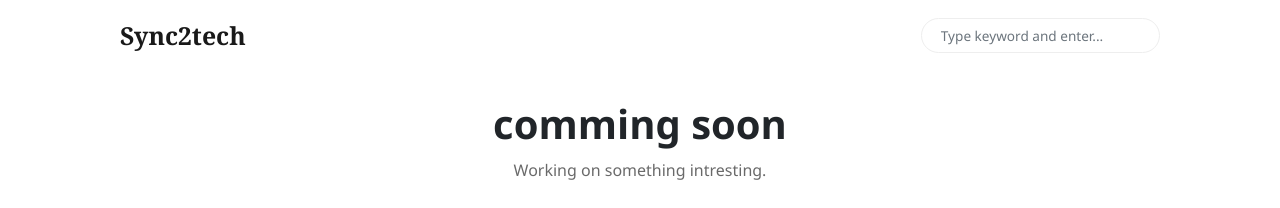
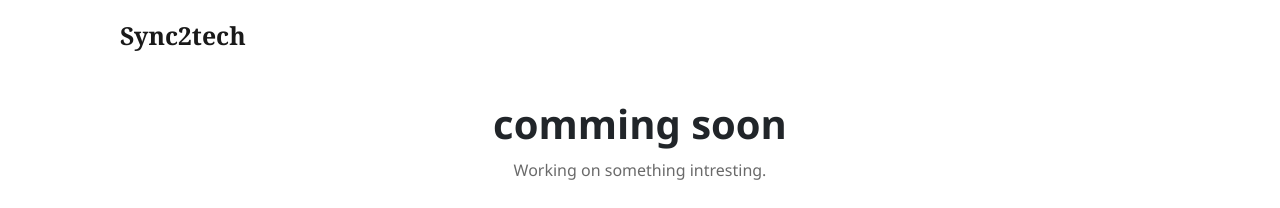
Before and after one commit to mohan-balakrishnan/sync2techold, a Jekyll site: the page built from index.html, in a window 1280 px wide. Shown: the top 208 px of the page. Built offline with Jekyll 4.4.1, drawn with Linux system fonts in a browser that asks for light colours; nearby versions of some CDN libraries; the list of posts is cut into pages by our own code.

Commit message:
Update search-lunr.html

```diff
--- a/_includes/search-lunr.html
+++ b/_includes/search-lunr.html
@@ -76,6 +76,6 @@ function lunr_search(term) {
 
 
 
-<form class="bd-search hidden-sm-down" onSubmit="return lunr_search(document.getElementById('lunrsearch').value);">
+<!-- <form class="bd-search hidden-sm-down" onSubmit="return lunr_search(document.getElementById('lunrsearch').value);">
 <input type="text" class="form-control text-small"  id="lunrsearch" name="q" value="" placeholder="Type keyword and enter...">
-</form>
+</form> -->
```
